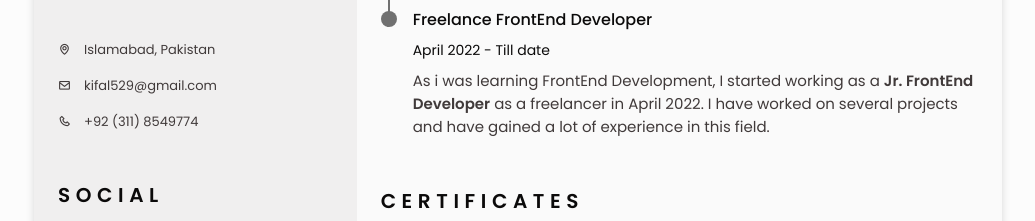
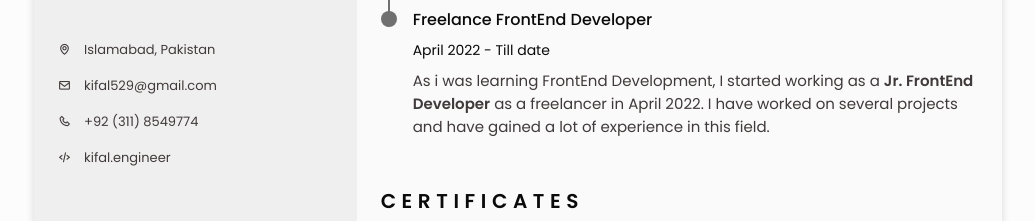
Before and after one commit to Kifal15/Responsive-resume, a plain HTML site: page index.html in a window 1280 px wide. Shown: the part 274-495 px from the top of the page, without its empty margins (122-1157 px from the left). Drawn offline with nearby package versions, Linux system fonts and the light colour scheme.

Commit message:
Update index.html

```diff
--- a/index.html
+++ b/index.html
@@ -90,6 +90,9 @@
                                 </span>
                                 <span class="home_information">
                                     <i class="bx bx-phone"> &nbsp; </i> +92 (311) 8549774
+                                </span>
+                                <span class="home_information">
+                                    <i class="bx bx-code-alt"> &nbsp; </i> kifal.engineer
                                 </span>
                             </div>
                         </div>
```
